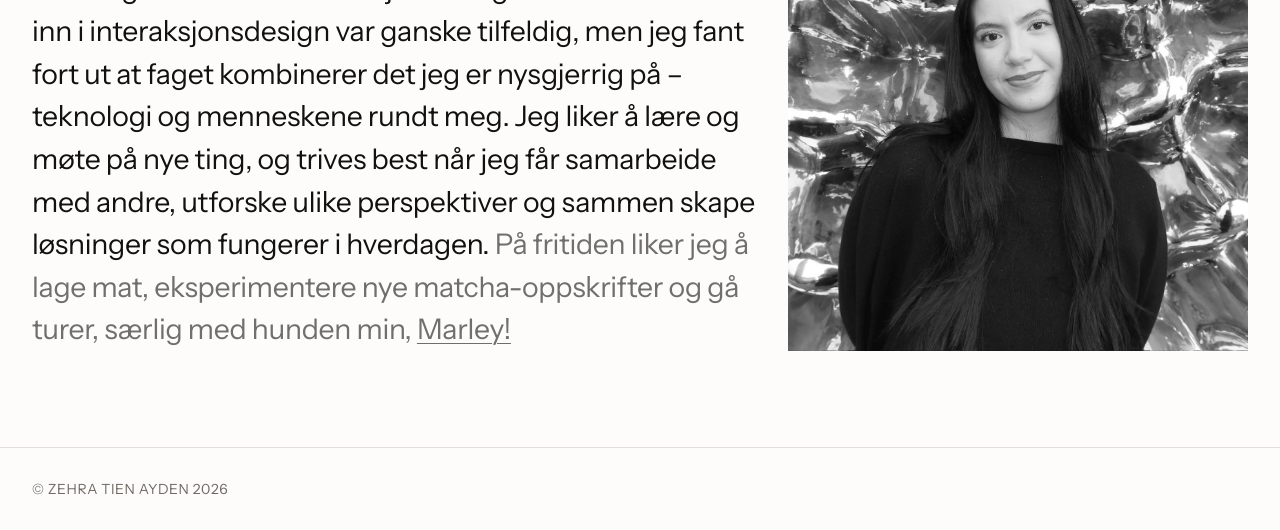
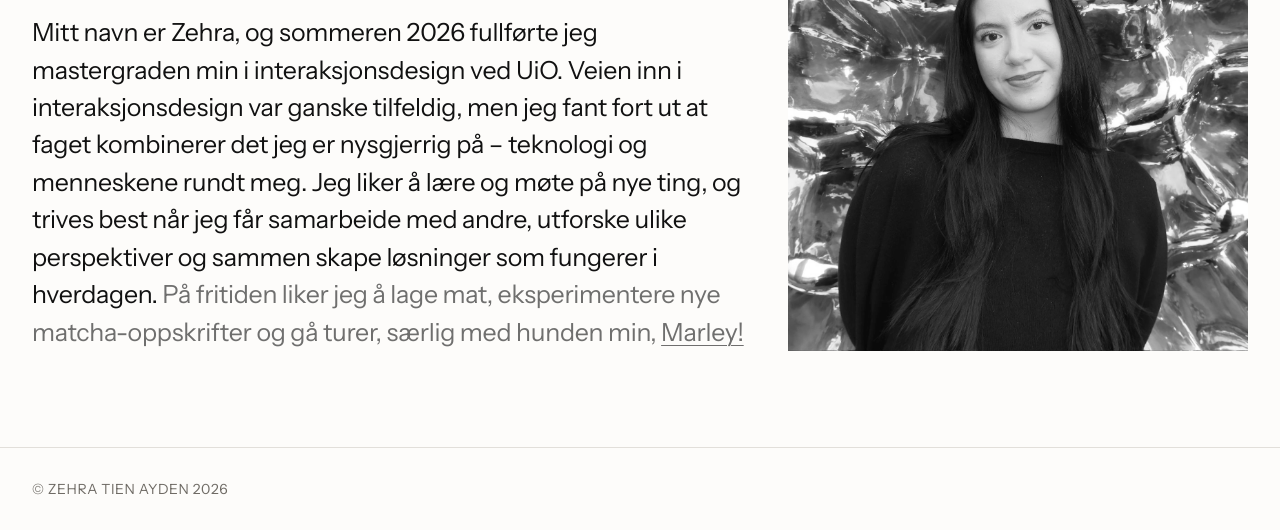
Before and after one commit to tixnz/my-portfolio, an Astro site: page /om-meg in a window 1280 px wide. Shown: the part 473-1003 px from the top of the page. Built offline with nearby package versions, Linux system fonts and the light colour scheme; Astro itself is replaced by a stand-in of ours.

Commit message:
Om meg: slightly smaller body text (28 px at 1440)
Co-Authored-By: Claude Opus 5.5 <noreply@anthropic.com>

```diff
--- a/src/pages/om-meg.astro
+++ b/src/pages/om-meg.astro
@@ -78,7 +78,7 @@ import { t } from '../i18n/ui.no';
     letter-spacing: -0.02em;
   }
   .body {
-    font-size: clamp(1.375rem, 2.22vw, 2rem); /* 32 px at 1440 */
+    font-size: clamp(1.25rem, 1.95vw, 1.75rem); /* 28 px at 1440 */
     line-height: 1.5;
     letter-spacing: -0.01em;
   }
```
